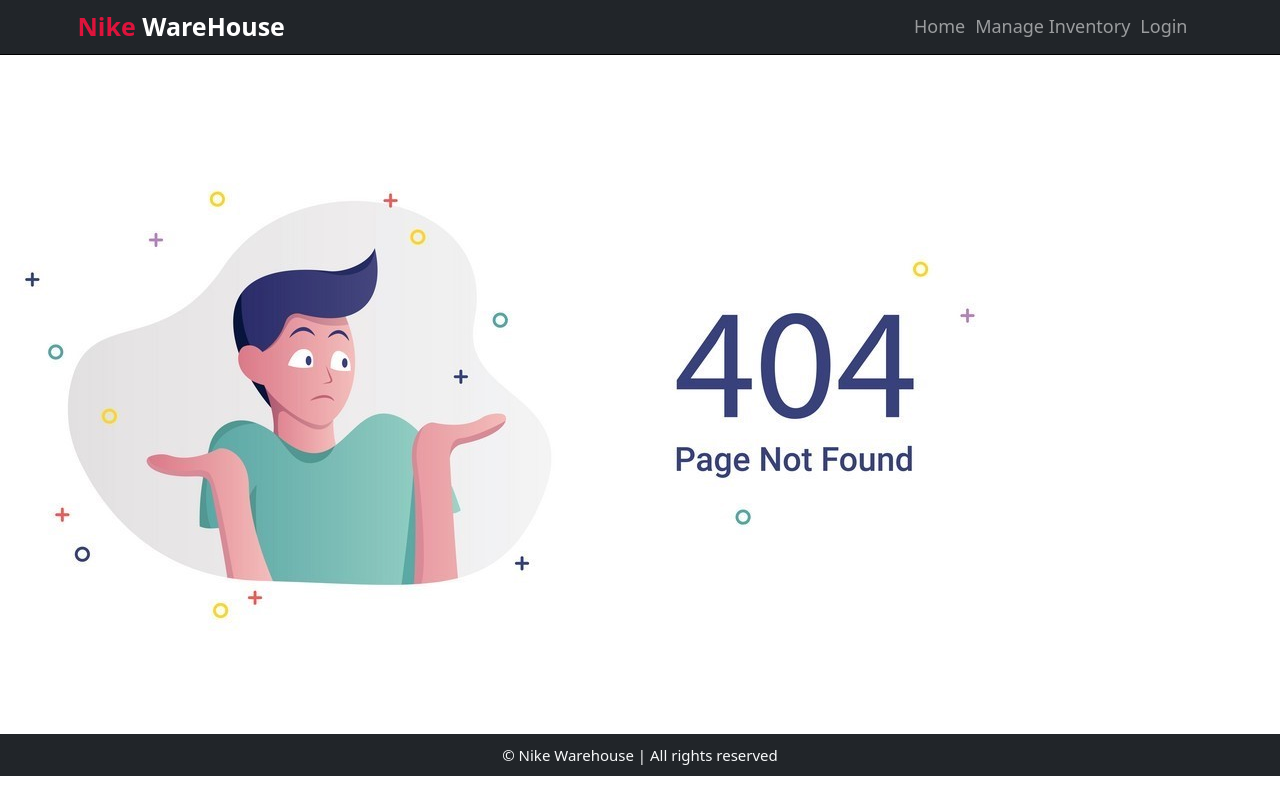
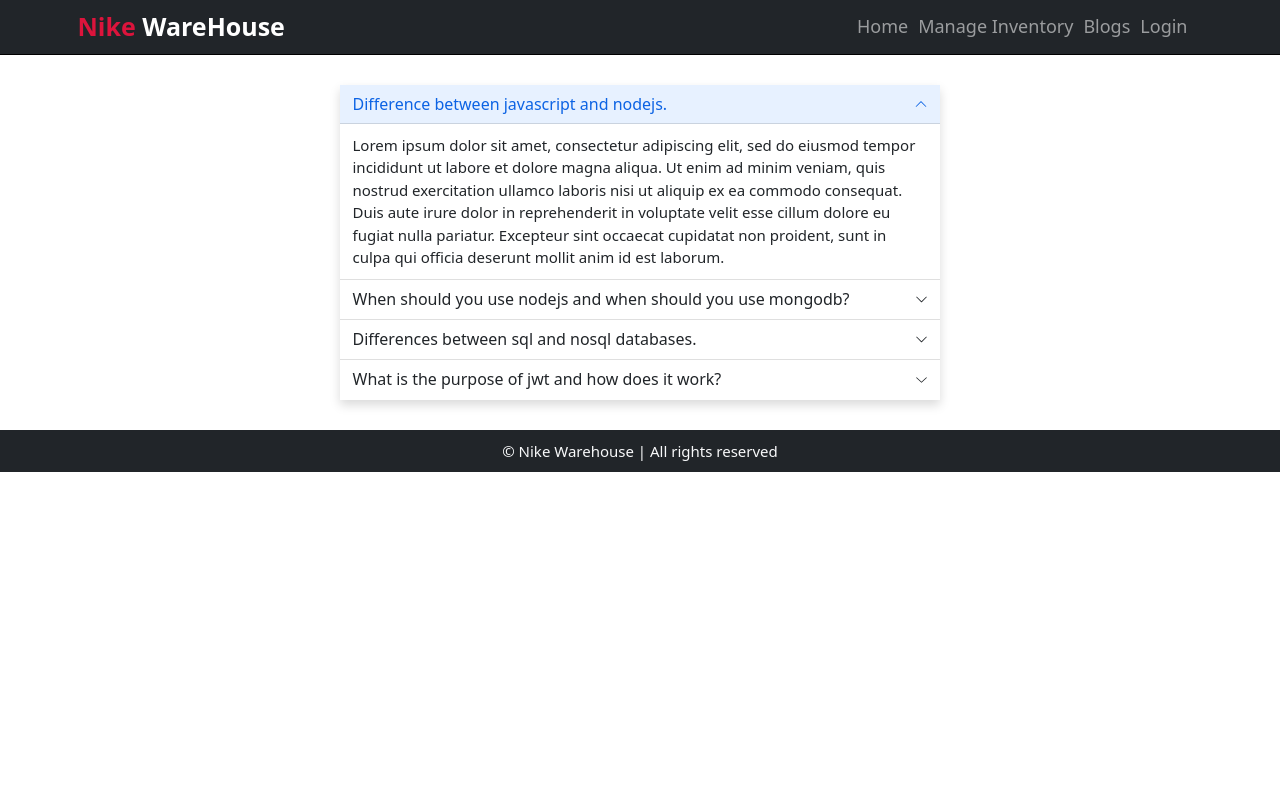
Before and after one commit to abuzafaremon/nike-warehouse-client, a React (Create React App) app: page /blogs in a window 1280 px wide. Built offline with nearby package versions, Linux system fonts and the light colour scheme; no server answers.

Commit message:
added my-items manage-items add-item page

```diff
--- a/src/App.js
+++ b/src/App.js
@@ -18,6 +18,7 @@
 import ProductDetail from './Pages/ProductDetail/ProductDetail';
 import { ToastContainer } from 'react-toastify';
 import 'react-toastify/dist/ReactToastify.css';
+import Blogs from './Pages/Blogs/Blogs';
 
 function App() {
 
@@ -52,6 +53,7 @@
             <ManageItems />
           </RequireAuth>
         }></Route>
+        <Route path='/blogs' element={<Blogs />}></Route>
         <Route path='/login' element={<Login />}></Route>
         <Route path='/register' element={<Register />}></Route>
         <Route path='*' element={<NotFound />}></Route>
--- a/src/Components/Header/Header.js
+++ b/src/Components/Header/Header.js
@@ -36,9 +36,10 @@
                 <Nav className="justify-content-end flex-grow-1 pe-3">
                   <Nav.Link as={Link} to='/home'>Home</Nav.Link>
                   <Nav.Link as={Link} to='/manageInventory'>Manage Inventory</Nav.Link>
+                  <Nav.Link as={Link} to='/blogs'>Blogs</Nav.Link>
                   {user ?
                     <NavDropdown
-                      title="Profile"
+                      title={user.displayName}
                       id={`offcanvasNavbarDropdown-expand-${expand}`}
                     >
                       <NavDropdown.Item as={Link} to='/myItems'>My items</NavDropdown.Item>
--- a/src/Pages/AddItem/AddItem.js
+++ b/src/Pages/AddItem/AddItem.js
@@ -2,8 +2,11 @@
 import { useForm } from "react-hook-form";
 import './AddItem.css';
 import { toast } from 'react-toastify';
+import { useAuthState } from 'react-firebase-hooks/auth';
+import auth from '../../Firebase/firebase.init';
 
 const AddItem = () => {
+  const [user] = useAuthState(auth);
   const { register, handleSubmit, reset } = useForm();
   const onSubmit = data => {
     const url = `http://localhost:5000/product`;
@@ -28,6 +31,7 @@
         <h2 className='section-title'>Add Item</h2>
         <div className='w-100 mx-auto add-item'>
           <form className='d-flex flex-column gap-2 shadow p-5' onSubmit={handleSubmit(onSubmit)}>
+            <input className='ps-2 d-none' value={user?.email} readOnly {...register("email")} />
             <input className='ps-2' placeholder='Product Name' {...register("name", { required: true })} />
             <textarea className='ps-2' placeholder='Description' {...register("description", { required: true })} />
             <input className='ps-2' placeholder='Product Image URL' type="text" min='1' {...register("img", { required: true })} />
--- /dev/null
+++ b/src/Pages/Blogs/Blogs.css
@@ -0,0 +1,8 @@
+.accordion {
+  max-width: 600px;
+  font-size: 1.5rem;
+}
+
+.accordion .accordion-header button {
+  font-size: 1.6rem;
+}
--- /dev/null
+++ b/src/Pages/Blogs/Blogs.js
@@ -0,0 +1,64 @@
+import React from 'react';
+import './Blogs.css';
+import { Accordion } from 'react-bootstrap'
+
+const Blogs = () => {
+  return (
+    <section className='py-5'>
+      <div className="container">
+        <Accordion className='w-100 mx-auto shadow' defaultActiveKey="0" flush>
+          <Accordion.Item eventKey="0">
+            <Accordion.Header>Difference between javascript and nodejs.</Accordion.Header>
+            <Accordion.Body>
+              Lorem ipsum dolor sit amet, consectetur adipiscing elit, sed do eiusmod
+              tempor incididunt ut labore et dolore magna aliqua. Ut enim ad minim
+              veniam, quis nostrud exercitation ullamco laboris nisi ut aliquip ex ea
+              commodo consequat. Duis aute irure dolor in reprehenderit in voluptate
+              velit esse cillum dolore eu fugiat nulla pariatur. Excepteur sint occaecat
+              cupidatat non proident, sunt in culpa qui officia deserunt mollit anim id
+              est laborum.
+            </Accordion.Body>
+          </Accordion.Item>
+          <Accordion.Item eventKey="1">
+            <Accordion.Header>When should you use nodejs and when should you use mongodb?</Accordion.Header>
+            <Accordion.Body>
+              Lorem ipsum dolor sit amet, consectetur adipiscing elit, sed do eiusmod
+              tempor incididunt ut labore et dolore magna aliqua. Ut enim ad minim
+              veniam, quis nostrud exercitation ullamco laboris nisi ut aliquip ex ea
+              commodo consequat. Duis aute irure dolor in reprehenderit in voluptate
+              velit esse cillum dolore eu fugiat nulla pariatur. Excepteur sint occaecat
+              cupidatat non proident, sunt in culpa qui officia deserunt mollit anim id
+              est laborum.
+            </Accordion.Body>
+          </Accordion.Item>
+          <Accordion.Item eventKey="3">
+            <Accordion.Header>Differences between sql and nosql databases.</Accordion.Header>
+            <Accordion.Body>
+              Lorem ipsum dolor sit amet, consectetur adipiscing elit, sed do eiusmod
+              tempor incididunt ut labore et dolore magna aliqua. Ut enim ad minim
+              veniam, quis nostrud exercitation ullamco laboris nisi ut aliquip ex ea
+              commodo consequat. Duis aute irure dolor in reprehenderit in voluptate
+              velit esse cillum dolore eu fugiat nulla pariatur. Excepteur sint occaecat
+              cupidatat non proident, sunt in culpa qui officia deserunt mollit anim id
+              est laborum.
+            </Accordion.Body>
+          </Accordion.Item>
+          <Accordion.Item eventKey="4">
+            <Accordion.Header>What is the purpose of jwt and how does it work?</Accordion.Header>
+            <Accordion.Body>
+              Lorem ipsum dolor sit amet, consectetur adipiscing elit, sed do eiusmod
+              tempor incididunt ut labore et dolore magna aliqua. Ut enim ad minim
+              veniam, quis nostrud exercitation ullamco laboris nisi ut aliquip ex ea
+              commodo consequat. Duis aute irure dolor in reprehenderit in voluptate
+              velit esse cillum dolore eu fugiat nulla pariatur. Excepteur sint occaecat
+              cupidatat non proident, sunt in culpa qui officia deserunt mollit anim id
+              est laborum.
+            </Accordion.Body>
+          </Accordion.Item>
+        </Accordion>
+      </div>
+    </section>
+  );
+};
+
+export default Blogs;
--- a/src/Pages/Login/RequireAuth/RequireAuth.js
+++ b/src/Pages/Login/RequireAuth/RequireAuth.js
@@ -1,20 +1,39 @@
 import React from 'react';
-import { useAuthState } from 'react-firebase-hooks/auth';
+import { useAuthState, useSendEmailVerification } from 'react-firebase-hooks/auth';
 import auth from '../../../Firebase/firebase.init';
 import { Navigate, useLocation } from 'react-router-dom';
 import Loading from '../../../Components/Loading/Loading';
+import { async } from '@firebase/util';
+import { toast } from 'react-toastify';
 
 const RequireAuth = ({ children }) => {
   const [user, loading] = useAuthState(auth);
+  const [sendEmailVerification, sending, error] = useSendEmailVerification(auth);
   const location = useLocation();
 
-  if (loading) {
+  if (loading || sending) {
     return <Loading />
   }
 
   if (!user) {
     return <Navigate to="/login" state={{ from: location }} replace />
   }
+  if (user.providerData[0].providerId === 'password' && !user.emailVerified) {
+    return <section style={{ 'minHeight': '80vh' }}>
+      <div className="container">
+        <div className='text-center my-5 shadow p-4 w-100 mx-auto' style={{ 'maxWidth': '350px' }}>
+          <h1 className='text-crimson'>Your Email is not verified!</h1>
+          <h2 className='text-warning'>Please verify your email address.</h2>
+          <button className="btn btn-dark btn-lg mt-2"
+            onClick={async () => {
+              await sendEmailVerification();
+              toast('Sent Email')
+            }}
+          >Send Verification Email Again</button>
+        </div>
+      </div>
+    </section>
+  }
 
   return children;
 };
--- a/src/Pages/ManageInventory/ManageInventory.css
+++ b/src/Pages/ManageInventory/ManageInventory.css
@@ -2,5 +2,5 @@
   position: fixed;
   top: 40%;
   right: 0;
-  font-size: 1.5rem;
+  font-size: 1.4rem;
 }
--- a/src/Pages/ManageInventory/ManageInventory.js
+++ b/src/Pages/ManageInventory/ManageInventory.js
@@ -4,10 +4,22 @@
 import './ManageInventory.css';
 
 const ManageInventory = () => {
-  const [products] = useProduct();
+  const [products, setProducts] = useProduct();
   const navigate = useNavigate();
   const deleteProduct = id => {
-    console.log(id)
+    const proceed = window.confirm('Are you sure?');
+    if (proceed) {
+      const url = `http://localhost:5000/product/${id}`;
+      fetch(url, {
+        method: 'DELETE'
+      })
+        .then(res => res.json())
+        .then(data => {
+          console.log(data);
+          const remaining = products.filter(product => product._id !== id);
+          setProducts(remaining);
+        })
+    }
   }
   const goToAddNewItem = () => {
     navigate('/addItem');
@@ -18,7 +30,7 @@
         <h2 className='text-center mb-5 section-title'>Manage Inventory</h2>
         <div className="row g-5">
           {
-            products.map(product => <div className='col-12 col-sm-6 col-md-4'>
+            products.map(product => <div key={product._id} className='col-12 col-sm-6 col-md-4'>
               <div className='single-product shadow p-4 text-center'>
                 <div className="imgBox">
                   <img className='img-fluid mb-3' src={product.img} alt="" />
--- a/src/Pages/ManageItems/ManageItems.js
+++ b/src/Pages/ManageItems/ManageItems.js
@@ -1,10 +1,52 @@
 import React from 'react';
+import { useAuthState } from 'react-firebase-hooks/auth';
+import auth from '../../Firebase/firebase.init';
+import useProduct from '../../hooks/useProduct';
 
 const ManageItems = () => {
+  const [user] = useAuthState(auth);
+  const [products, setProducts] = useProduct();
+  const myItems = products.filter(product => product.email === user.email);
+  const deleteProduct = id => {
+    const proceed = window.confirm('Are you sure?');
+    if (proceed) {
+      const url = `http://localhost:5000/product/${id}`;
+      fetch(url, {
+        method: 'DELETE'
+      })
+        .then(res => res.json())
+        .then(data => {
+          console.log(data);
+          const remaining = products.filter(product => product._id !== id);
+          setProducts(remaining);
+        })
+    }
+  }
   return (
-    <div>
-      <h2>Manage Items</h2>
-    </div>
+    <section className='py-5'>
+      <div className="container">
+        <h2 className='text-center mb-5 section-title'>My Items</h2>
+        <div className="row g-5">
+          {
+            myItems.map(product => <div key={product._id} className='col-12 col-sm-6 col-md-4'>
+              <div className='single-product shadow p-4 text-center'>
+                <div className="imgBox">
+                  <img className='img-fluid mb-3' src={product.img} alt="" />
+                  <h2>{product.name}</h2>
+                </div>
+                <div className="info">
+                  <span className='d-block text-justify'>{product.description.slice(0, 160)}</span>
+                  <p className='fw-bold'>Price: ${product.price}</p>
+                  <p className='fw-bold'>Quantity: {product.quantity}</p>
+                  <p className='fw-bold'>Supplier: {product.supplier_name}</p>
+                  <button onClick={() => deleteProduct(product._id)} className='btn btn-dark w-100'>Delete</button>
+                </div>
+              </div>
+            </div>)
+          }
+        </div>
+      </div>
+    </section>
   );
 };
 
--- a/src/Pages/MyItems/MyItems.js
+++ b/src/Pages/MyItems/MyItems.js
@@ -1,10 +1,25 @@
 import React from 'react';
+import { useAuthState } from 'react-firebase-hooks/auth';
+import auth from '../../Firebase/firebase.init';
+import useProduct from '../../hooks/useProduct';
+import SingleProduct from '../SingleProduct/SingleProduct';
 
 const MyItems = () => {
+  const [user] = useAuthState(auth);
+  const [products] = useProduct();
+  const myItems = products.filter(product => product.email === user.email);
+
   return (
-    <div>
-      <h2>My Items</h2>
-    </div>
+    <section className='py-5'>
+      <div className="container">
+        <h2 className='text-center mb-5 section-title'>My Items</h2>
+        <div className="row g-5">
+          {
+            myItems.map(product => <SingleProduct key={product._id} product={product}></SingleProduct>)
+          }
+        </div>
+      </div>
+    </section>
   );
 };
 
```
Also changed, not shown: src/Components/ProductInfo/ProductInfo.js (added, +13 -0 lines).
